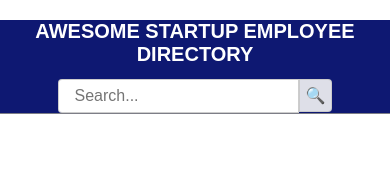
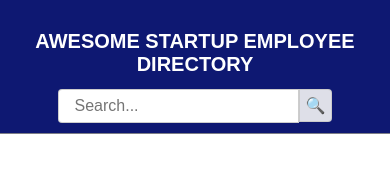
Before and after one commit to not-A-robot/e_public_api_requests_project_NAR, a plain HTML site: page index.html in a window 390 px wide. Drawn offline with Linux system fonts and the light colour scheme; no server answers.

Commit message:
Updating CSS Styles
The media queries were a little mixed up.  Cleaned that up.

```diff
--- a/css/styles.css
+++ b/css/styles.css
@@ -21,7 +21,6 @@ body {
 }
 
 header {
-    /* padding: 15px 5px 5px; */
     border-bottom: 1px solid rgba(138, 138, 138, 0.9);
     background-color: rgba(14, 24, 114);
 }
@@ -222,6 +221,8 @@ header h1 {
 ======================================== */
 
 @media (min-width: 768px) {
+
+
     .header-inner-container {
         display: flex;
         flex-direction: row;
@@ -244,13 +245,18 @@ header h1 {
     }
 }
 
+@media (max-width: 768px) {
+    header {
+        padding: 10px;
+    }
+}
 
 /* =====================================
    Desktop
    Hover styles on desktop
 ======================================== */
 
-@media (min-width: 1024px) {
+
 
     .card:hover {
         background: rgb(14, 24, 114);
@@ -265,4 +271,3 @@ header h1 {
         background: rgba(14, 24, 114);
         color: rgb(255, 255, 255);
     }
-}
```
